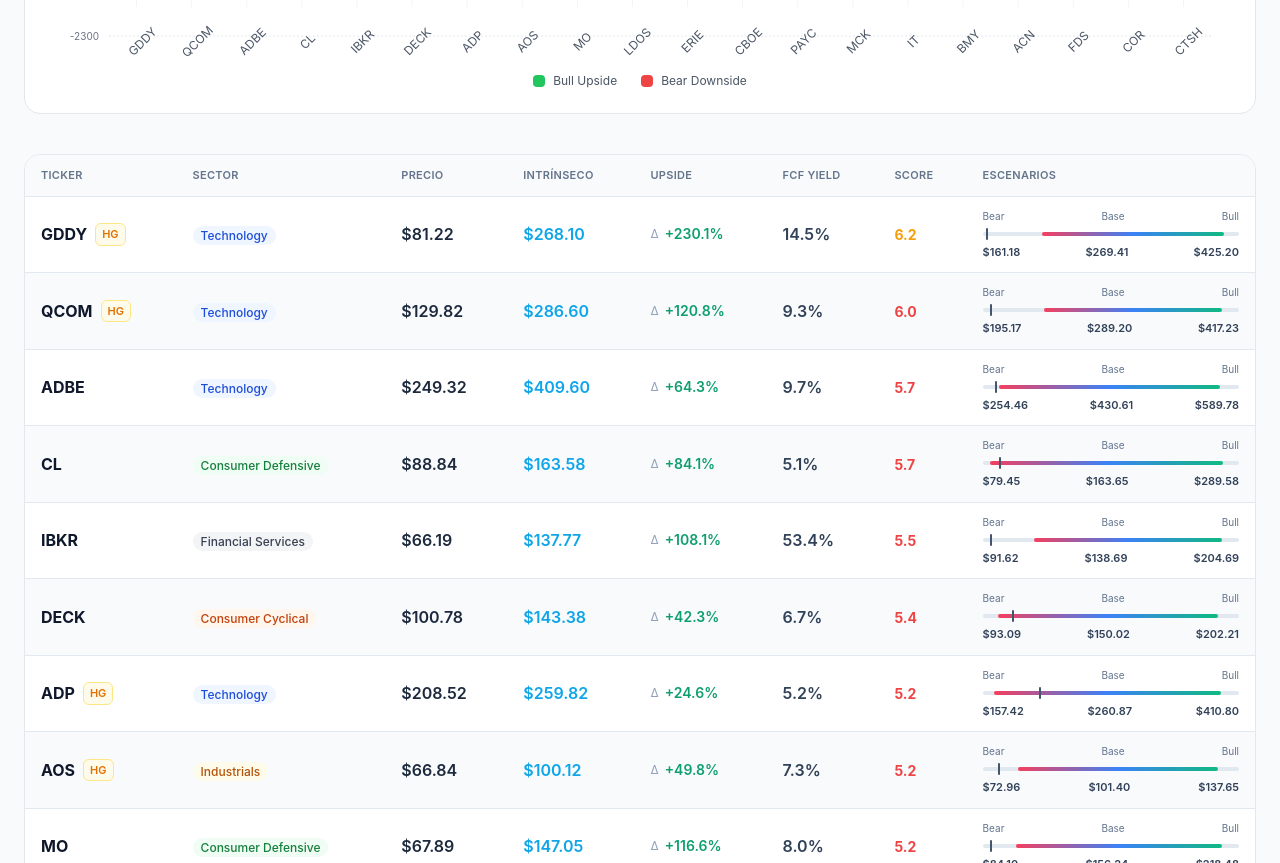
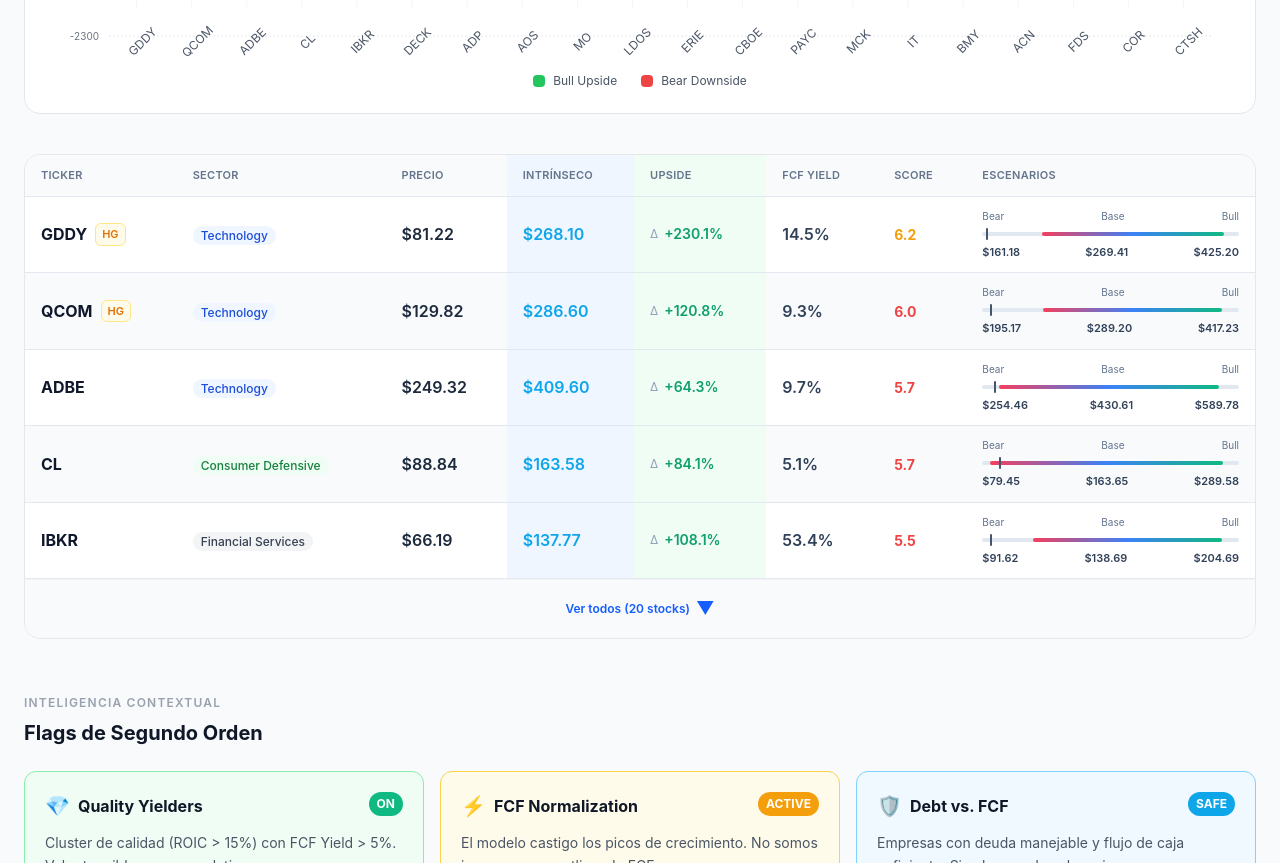
Before and after one commit to reoxb/lumui, a React (Vite) app: page / in a window 1280 px wide. Shown: the part 580-1443 px from the top of the page. Built offline with nearby package versions, Linux system fonts and the light colour scheme.

Commit message:
Improve Table

```diff
--- a/src/valuation-dashboard.tsx
+++ b/src/valuation-dashboard.tsx
@@ -646,16 +646,90 @@
   );
 }
 
+// ─── Table View Component (with truncation) ───────────────────────────────────
+function TableView({ data, onSelect }) {
+  const [showAll, setShowAll] = useState(false);
+  const displayData = showAll ? data : data.slice(0, 5);
+  const hasMore = data.length > 5;
+
+  // Column background colors (Intrínseco = blue, Upside = green)
+  const colBgColors = [
+    null,           // Ticker
+    null,           // Sector
+    null,           // Precio
+    '#EFF6FF',      // Intrínseco - blue light
+    '#F0FDF4',      // Upside - green light
+    null,           // FCF Yield
+    null,           // Score
+    null,           // Escenarios
+  ];
+
+  return (
+    <div className="max-w-7xl mx-auto px-6 py-6">
+      <div className="bg-white rounded-2xl overflow-hidden" style={{ border:"1px solid #E5E7EB" }}>
+        <table className="w-full">
+          <thead>
+            <tr>
+              {["Ticker","Sector","Precio","Intrínseco","Upside","FCF Yield","Score","Escenarios"].map((h, i) => (
+                <th
+                  key={h}
+                  className="px-4 py-3 text-left text-[11px] font-semibold uppercase tracking-wide"
+                  style={{
+                    color:"#64748B",
+                    background: colBgColors[i] || '#F8FAFC',
+                    borderBottom:"1px solid #E2E8F0"
+                  }}>
+                  {h}
+                </th>
+              ))}
+            </tr>
+          </thead>
+          <tbody>
+            {displayData.map((stock, i) => (
+              <TableRow
+                key={stock.ticker}
+                stock={stock}
+                onClick={onSelect}
+                idx={i}
+                colBgColors={colBgColors}
+              />
+            ))}
+          </tbody>
+        </table>
+
+        {/* Show More Button */}
+        {hasMore && (
+          <div className="px-4 py-3 bg-gray-50 border-t border-gray-100 flex justify-center">
+            <button
+              onClick={() => setShowAll(!showAll)}
+              className="text-xs font-semibold text-blue-600 hover:text-blue-700 transition-colors flex items-center gap-1.5 px-4 py-2 rounded-lg hover:bg-blue-50"
+            >
+              {showAll ? (
+                <>Ver menos <span className="text-lg leading-none">▲</span></>
+              ) : (
+                <>Ver todos ({data.length} stocks) <span className="text-lg leading-none">▼</span></>
+              )}
+            </button>
+          </div>
+        )}
+      </div>
+    </div>
+  );
+}
+
 // ─── Table Row ────────────────────────────────────────────────────────────────
-function TableRow({ stock, onClick, idx }) {
+function TableRow({ stock, onClick, idx, colBgColors = [] }) {
   const up  = upside(stock);
   const tag = SECTOR_TAGS[stock.inputs.sector] || { bg:"#F3F4F6", text:"#374151" };
+
+  const cellBgs = colBgColors.map(bg => bg ? { background: bg } : {});
+
   return (
     <tr
       onClick={() => onClick(stock)}
       className="cursor-pointer transition-colors hover:bg-sky-50"
       style={{ background: idx % 2 === 0 ? "#fff" : "#F8FAFC", borderBottom:"1px solid #E2E8F0" }}>
-      <td className="px-4 py-3">
+      <td className="px-4 py-3" style={cellBgs[0]}>
         <div className="flex items-center gap-2">
           <span className="font-bold text-slate-900">{stock.ticker}</span>
           {stock.assumptions.growth_regime === "HYPER_GROWTH" && (
@@ -663,16 +737,16 @@
           )}
         </div>
       </td>
-      <td className="px-4 py-3">
+      <td className="px-4 py-3" style={cellBgs[1]}>
         <span className="text-xs font-medium px-2 py-0.5 rounded-full" style={{ background:tag.bg, color:tag.text }}>
           {stock.inputs.sector}
         </span>
       </td>
-      <td className="px-4 py-3 font-semibold text-slate-800">{money(stock.inputs.price)}</td>
-      <td className="px-4 py-3 font-semibold" style={{ color: up > 0 ? "#0EA5E9" : "#DC2626" }}>
+      <td className="px-4 py-3 font-semibold text-slate-800" style={cellBgs[2]}>{money(stock.inputs.price)}</td>
+      <td className="px-4 py-3 font-semibold" style={{ ...cellBgs[3], color: up > 0 ? "#0EA5E9" : "#DC2626" }}>
         {money(stock.valuation.intrinsic_value_per_share)}
       </td>
-      <td className="px-4 py-3">
+      <td className="px-4 py-3" style={cellBgs[4]}>
         <div className="flex items-center gap-1.5">
           <span className="text-xs text-slate-400">Δ</span>
           <span className="font-semibold text-sm" style={{ color: up > 0 ? "#0F9F6E" : "#B91C1C" }}>
@@ -680,17 +754,17 @@
           </span>
         </div>
       </td>
-      <td className="px-4 py-3 font-semibold text-slate-700">
+      <td className="px-4 py-3 font-semibold text-slate-700" style={cellBgs[5]}>
         {pctFmt(stock.quality_metrics.fcf_yield)}
       </td>
-      <td className="px-4 py-3">
+      <td className="px-4 py-3" style={cellBgs[6]}>
         <span
           className="font-bold text-sm"
           style={{ color: stock.score >= 0.75 ? "#0EA5E9" : stock.score >= 0.6 ? "#F59E0B" : "#EF4444" }}>
           {(stock.score * 10).toFixed(1)}
         </span>
       </td>
-      <td className="px-4 py-3 align-top">
+      <td className="px-4 py-3 align-top" style={cellBgs[7]}>
         <ScenarioTrack stock={stock} compact />
       </td>
     </tr>
@@ -982,27 +1056,7 @@
           </div>
         </>
       ) : (
-        <div className="max-w-7xl mx-auto px-6 py-6">
-        <div className="bg-white rounded-2xl overflow-hidden" style={{ border:"1px solid #E5E7EB" }}>
-          <table className="w-full">
-            <thead>
-              <tr>
-                {["Ticker","Sector","Precio","Intrínseco","Upside","FCF Yield","Score","Escenarios"].map(h => (
-                  <th
-                    key={h}
-                    className="px-4 py-3 text-left text-[11px] font-semibold uppercase tracking-wide"
-                    style={{ color:"#64748B", background:"#F8FAFC", borderBottom:"1px solid #E2E8F0" }}>
-                    {h}
-                  </th>
-                ))}
-              </tr>
-            </thead>
-            <tbody>
-              {data.map((stock, i) => <TableRow key={stock.ticker} stock={stock} onClick={setSelected} idx={i}/>)}
-            </tbody>
-          </table>
-          </div>
-        </div>
+        <TableView data={data} onSelect={setSelected} />
       )}
 
       {/* ── CONTEXTUAL INTELLIGENCE FLAGS ── */}
```
